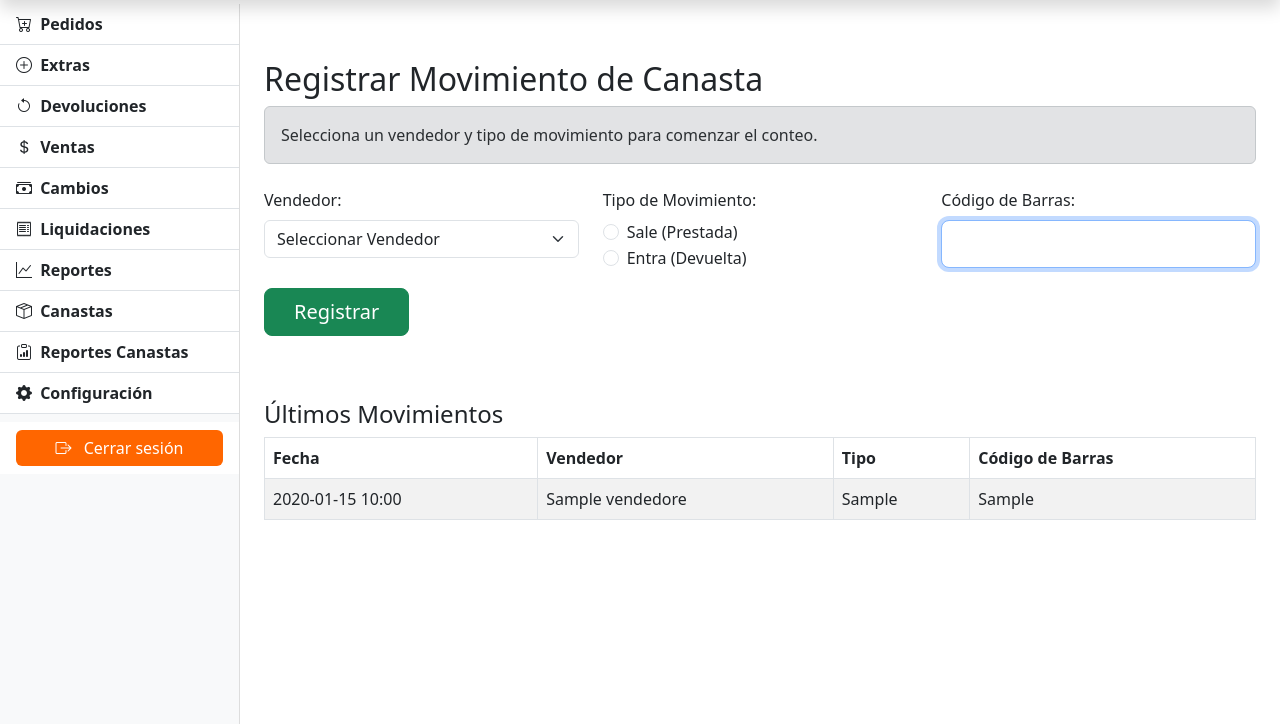
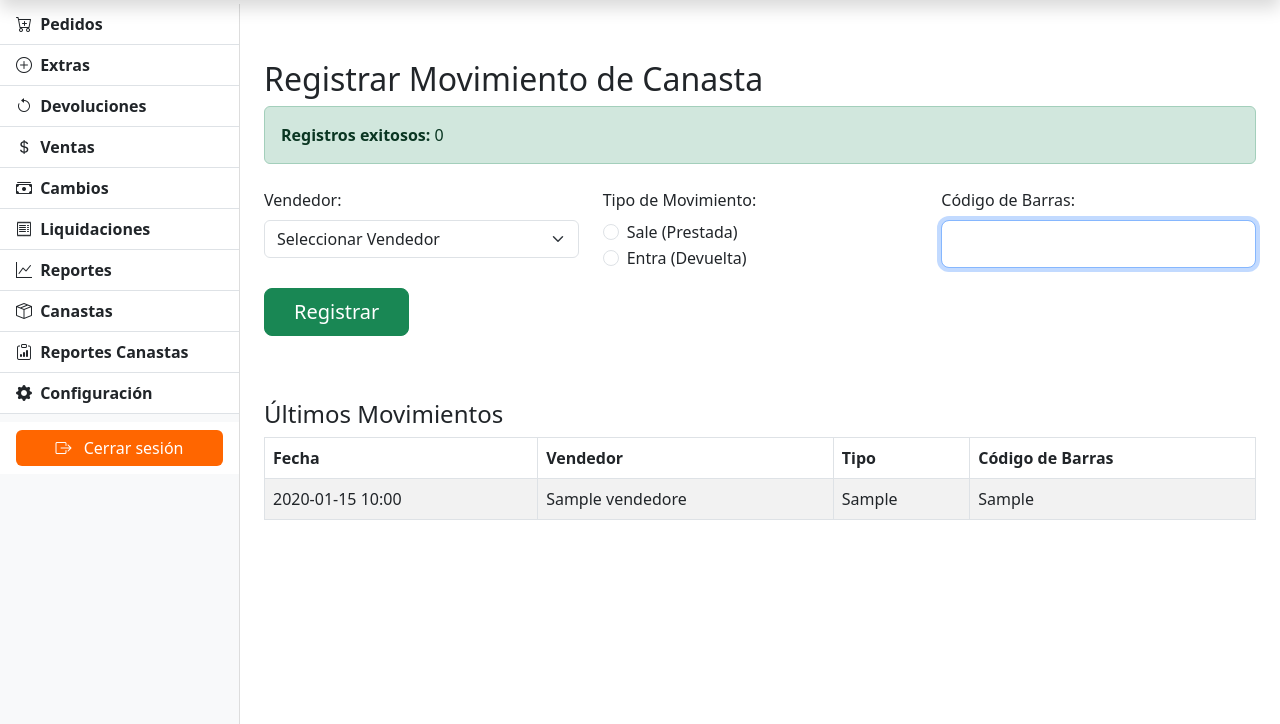
Before and after one commit to JohnFRave90/sistema_ventas, a Flask app: page /movimientos in a window 1280 px wide. Shown: the part 76-800 px from the top of the page. Run offline with Flask 3, Linux system fonts and the light colour scheme; a user stored in the database is signed in; tables that the repository leaves empty hold one stand-in row (values such as "Sample post").

Commit message:
contador2

```diff
--- a/app/routes/movimientos.py
+++ b/app/routes/movimientos.py
@@ -14,7 +14,6 @@ bp_movimientos = Blueprint('movimientos', __name__, template_folder='../template
 @login_required
 @rol_requerido('semiadmin', 'administrador')
 def registrar_movimiento():
-    from sqlalchemy import func
     from datetime import datetime
 
     if 'contador_registros' not in session:
@@ -40,16 +39,20 @@ def registrar_movimiento():
                         codigo_barras=codigo_barras
                     ).order_by(MovimientoCanasta.fecha_movimiento.desc()).first()
 
+                    error = None
                     if tipo == 'Entra' and not ultima:
-                        flash('No se ha registrado ningún movimiento para esta canasta, no se puede devolver.', 'danger')
+                        error = 'No se ha registrado ningún movimiento para esta canasta, no se puede devolver.'
                     elif ultima and tipo == 'Entra' and ultima.codigo_vendedor != vendedor.codigo_vendedor:
-                        flash('Esta canasta ha sido prestada a otro vendedor. No puedes devolverla.', 'danger')
+                        error = 'Esta canasta ha sido prestada a otro vendedor. No puedes devolverla.'
                     elif tipo == 'Sale' and canasta.actualidad == 'Prestada':
-                        flash('Esta canasta ya ha sido prestada.', 'danger')
+                        error = 'Esta canasta ya ha sido prestada.'
                     elif tipo == 'Entra' and canasta.actualidad == 'Disponible':
-                        flash('Esta canasta no ha sido prestada.', 'danger')
+                        error = 'Esta canasta no ha sido prestada.'
+
+                    if error:
+                        flash(error, 'danger')
                     else:
-                        # Registrar movimiento
+                        # Registrar movimiento exitoso
                         nuevo_mov = MovimientoCanasta(
                             codigo_vendedor=vendedor.codigo_vendedor,
                             tipo_movimiento=tipo,
@@ -68,7 +71,17 @@ def registrar_movimiento():
 
                         flash('Movimiento registrado correctamente.', 'success')
 
-                        # Mantener selección en sesión
+                        # Reiniciar contador si cambió vendedor o tipo
+                        if (
+                            vendedor_nombre != session.get('vendedor_seleccionado') or
+                            tipo != session.get('tipo_seleccionado')
+                        ):
+                            session['contador_registros'] = 0
+
+                        # Incrementar contador solo en caso de éxito
+                        session['contador_registros'] += 1
+
+                        # Mantener valores
                         session['vendedor_seleccionado'] = vendedor_nombre
                         session['tipo_seleccionado'] = tipo
                         session['codigo_barras'] = ''
@@ -83,31 +96,12 @@ def registrar_movimiento():
                    .limit(100)
                    .all())
 
-    # === Contador diario de movimientos exitosos ===
-    hoy_inicio = datetime.now().replace(hour=0, minute=0, second=0, microsecond=0)
-    hoy_fin    = datetime.now().replace(hour=23, minute=59, second=59, microsecond=999999)
-
-    vendedor_codigo = None
-    if session.get('vendedor_seleccionado'):
-        vendedor_obj = Vendedor.query.filter_by(nombre=session['vendedor_seleccionado']).first()
-        if vendedor_obj:
-            vendedor_codigo = vendedor_obj.codigo_vendedor
-
-    contador_valor = 0
-    if vendedor_codigo and session.get('tipo_seleccionado'):
-        tipo_sel = session['tipo_seleccionado']
-        contador_valor = (db.session.query(func.count(MovimientoCanasta.id))
-                          .filter(MovimientoCanasta.codigo_vendedor == vendedor_codigo,
-                                  MovimientoCanasta.tipo_movimiento == tipo_sel,
-                                  MovimientoCanasta.fecha_movimiento.between(hoy_inicio, hoy_fin))
-                          .scalar())
-
     return render_template('movimientos/registro.html',
                            vendedores=vendedores,
                            vendedor_seleccionado=session.get('vendedor_seleccionado', ''),
                            tipo_seleccionado=session.get('tipo_seleccionado', ''),
                            codigo_barras=session.get('codigo_barras', ''),
-                           contador_registros=contador_valor,
+                           contador_registros=session['contador_registros'],
                            movimientos=movimientos)
 
 @bp_movimientos.route('/informe_movimientos', methods=['GET'])
--- a/app/templates/movimientos/registro.html
+++ b/app/templates/movimientos/registro.html
@@ -4,19 +4,9 @@
 <div class="container mt-4">
     <h2>Registrar Movimiento de Canasta</h2>
 
-    {% if tipo_seleccionado == 'Sale' %}
-        <div class="alert alert-warning mb-4">
-            <strong>Prestadas hoy:</strong> {{ contador_registros }} canastas registradas exitosamente
-        </div>
-    {% elif tipo_seleccionado == 'Entra' %}
-        <div class="alert alert-info mb-4">
-            <strong>Devueltas hoy:</strong> {{ contador_registros }} canastas registradas exitosamente
-        </div>
-    {% else %}
-        <div class="alert alert-secondary mb-4">
-            Selecciona un vendedor y tipo de movimiento para comenzar el conteo.
-        </div>
-    {% endif %}
+    <div class="alert alert-success mb-4">
+        <strong>Registros exitosos:</strong> {{ contador_registros }}
+    </div>
 
     <form method="POST" autocomplete="off" class="mb-4">
         <div class="row">
```
